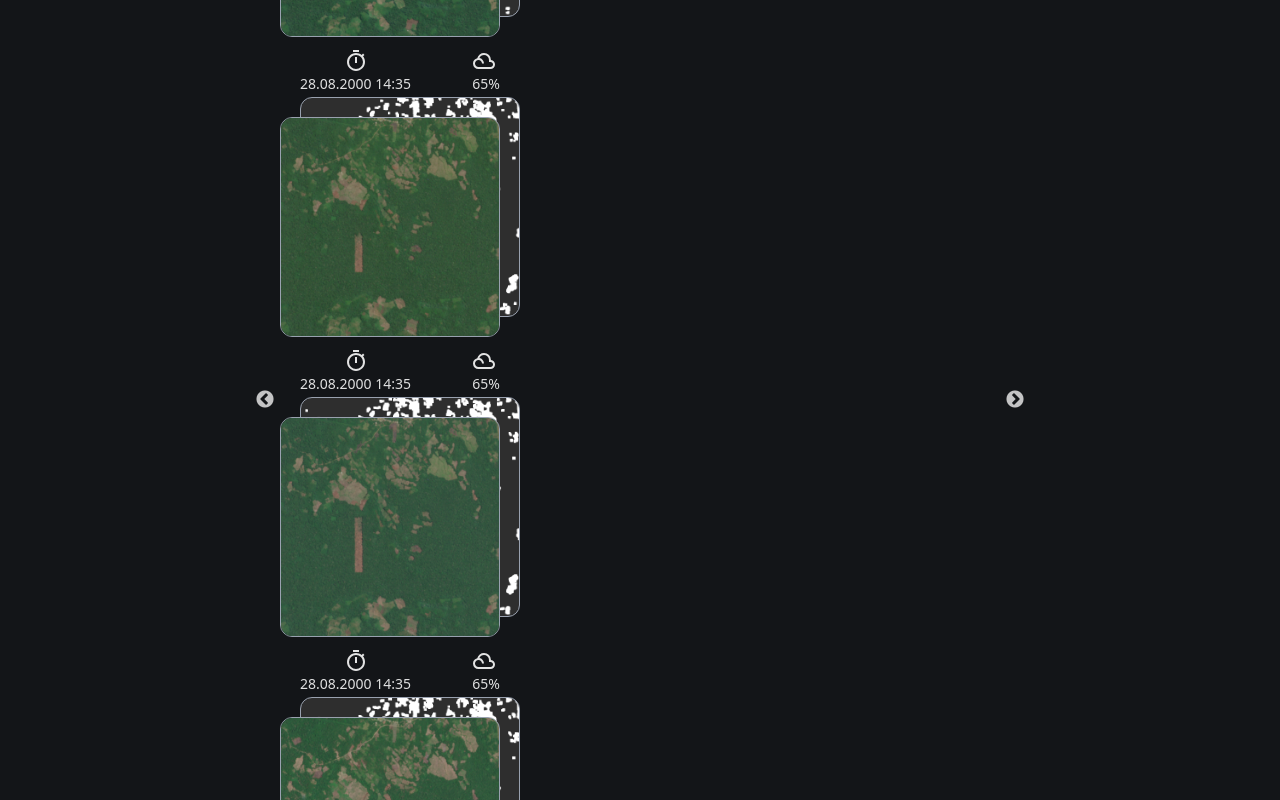
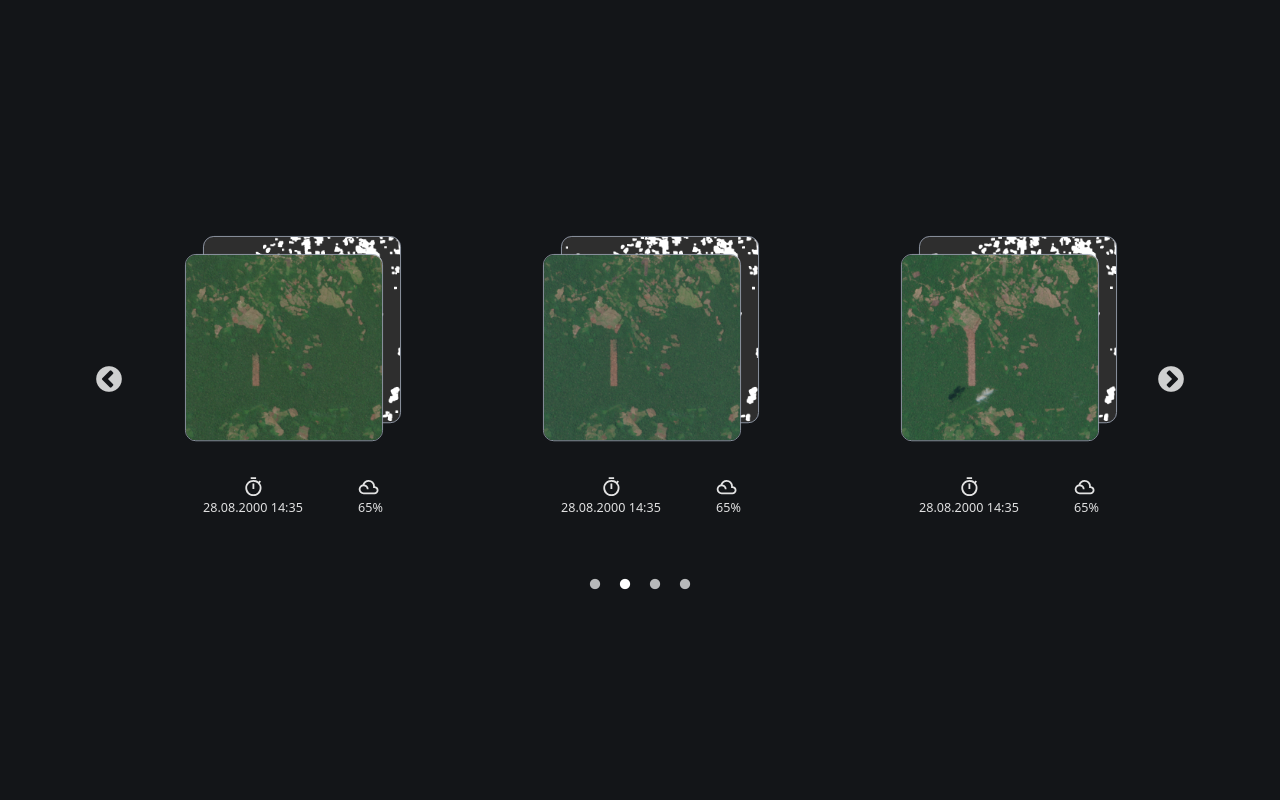
Before and after one commit to DPR25/front, a React (Vite) app: page /dashboard in a window 1280 px wide. Shown: the top 800 px of the page. Built offline with nearby package versions, Linux system fonts and the light colour scheme.

Commit message:
Popravki cardousel

```diff
--- a/src/assets/partials/card.jsx
+++ b/src/assets/partials/card.jsx
@@ -5,33 +5,33 @@ export default function Card(props) {
 
     return (
         <>
-        <div className='w-60 h-75  rounded-2xl relative'
+        <div className='w-60 h-80 rounded-2xl relative'
             style={{ transform: `scale(${props.scale})` }}>
 
             {props.orderSwitch ?
 
-            (<div>
-            <div className='absolute top-0 left-5 w-55 h-55 rounded-xl overflow-hidden bg-[#2e2e2e] border-1 border-gray-400'>
+            (<div className="h-64 relative">
+            <div className='absolute top-0 left-5 w-55 h-52 rounded-xl overflow-hidden bg-[#2e2e2e] border-1 border-gray-400'>
                 <img src={props.mask_path}
                 className='w-full h-full'
                 alt="" />
             </div>
 
-            <div className='absolute top-5 left-0 w-55 h-55 rounded-xl overflow-hidden border-1 border-gray-400'>
+            <div className='absolute top-5 left-0 w-55 h-52 rounded-xl overflow-hidden border-1 border-gray-400'>
                 <img src={props.img_path}
                 className='w-full h-full'
                 alt="" />
             </div>
             </div>) :
 
-            (<div>
-                <div className='absolute top-0 left-5 w-55 h-55 rounded-xl overflow-hidden border-1 border-gray-400'>
+            (<div className="h-64 relative">
+                <div className='absolute top-0 left-5 w-55 h-52 rounded-xl overflow-hidden border-1 border-gray-400'>
                     <img src={props.img_path}
                     className='w-full h-full'
                     alt="" />
                 </div>
 
-                <div className='absolute top-5 left-0 w-55 h-55 rounded-xl overflow-hidden bg-[#2e2e2e] border-1 border-gray-400'>
+                <div className='absolute top-5 left-0 w-55 h-52 rounded-xl overflow-hidden bg-[#2e2e2e] border-1 border-gray-400'>
                     <img src={props.mask_path}
                     className='w-full h-full'
                     alt="" />
@@ -39,7 +39,7 @@ export default function Card(props) {
             </div>)
             }
 
-            <div className='flex justify-between w-full px-5 absolute top-[84%]'>
+            <div className='flex justify-between w-full px-5 absolute bottom-2'>
                 <div className='flex flex-col justify-center items-center'>
                     <img src="/time.svg" alt=""/>
                     <h2 className='text-[14px]'>{`28.08.2000 14:35`}</h2>
--- a/src/assets/partials/cardousel.css
+++ b/src/assets/partials/cardousel.css
@@ -1,5 +1,3 @@
-
-
 .content {
   text-align: center;
   margin-bottom: 30px;
@@ -11,7 +9,6 @@
 .img-body img {
   display: flex;
   margin: 0 auto;
-    height: 40vh;
   object-fit: cover;
   width: 100%;
   height: 100%;
@@ -30,3 +27,95 @@
   height: 80vh;
   border-color: white;
 }
+
+.slider-container {
+  width: 90%;
+  max-width: 1200px;
+  margin: 0 auto;
+  overflow: visible;
+  padding: 20px 30px 60px;
+  box-sizing: border-box;
+  display: block;
+  position: relative;
+}
+
+.carousel-wrapper {
+  position: relative;
+  width: 100%;
+  padding: 0 20px;
+}
+
+.card {
+  display: flex !important;
+  justify-content: center !important;
+  align-items: center !important;
+  padding: 10px;
+  margin: 0 10px;
+  transition: transform 0.3s ease;
+  height: auto;
+}
+
+.card:hover {
+  transform: translateY(-5px);
+}
+
+.slick-dots {
+  bottom: -45px;
+  position: absolute;
+  margin-top: 0;
+  width: 100%;
+}
+
+.slick-dots li button:before {
+  color: white !important;
+  font-size: 12px;
+  opacity: 0.7;
+}
+
+.slick-dots li.slick-active button:before {
+  color: #ffffff !important;
+  opacity: 1;
+}
+
+.slick-prev, .slick-next {
+  z-index: 10;
+  width: 40px;
+  height: 40px;
+}
+
+.slick-prev {
+  left: -25px;
+}
+
+.slick-next {
+  right: -25px;
+}
+
+.slick-prev:before, .slick-next:before {
+  color: white !important;
+  font-size: 30px !important;
+  opacity: 0.8;
+}
+
+.slick-prev:hover:before, .slick-next:hover:before {
+  opacity: 1;
+}
+
+.slick-slide > div {
+  margin: 0 10px;
+}
+
+.slick-list {
+  margin: 0 -10px;
+  overflow: hidden !important;
+}
+
+.slick-track {
+  display: flex !important;
+  align-items: center !important;
+}
+
+.slick-arrow, .slick-dots {
+  overflow: visible !important;
+  z-index: 20;
+}
--- a/src/assets/partials/cardousel.jsx
+++ b/src/assets/partials/cardousel.jsx
@@ -9,12 +9,34 @@ export default function Cardousel(props) {
 
     const settings = {
         dots: true,
+        infinite: true,
         speed: 500,
+        slidesToShow: 3,
+        slidesToScroll: 1,
+        centerMode: false,
+        autoplay: true,
+        autoplaySpeed: 4000,
+        pauseOnHover: true,
+        adaptiveHeight: true,
+        arrows: true,
+        responsive: [
+            {
+                breakpoint: 1024,
+                settings: {
+                    slidesToShow: 2,
+                    slidesToScroll: 1,
+                    centerMode: false
+                }
+            },
+            {
+                breakpoint: 600,
+                settings: {
                     slidesToShow: 1,
                     slidesToScroll: 1,
-        infinite: true,
-        autoplay: true,
-        autoplaySpeed: 1000,
+                    centerMode: false
+                }
+            }
+        ]
       };
 
     const dummyData = [
@@ -38,21 +60,21 @@ export default function Cardousel(props) {
 
 
     return (
-
+        <div className="slider-container">
+            <div className="carousel-wrapper">
                 <Slider {...settings}>
-            <div className="card">
-
                     {dummyData.map((p, i) => (
+                        <div className="card" key={i}>
                             <Card
-                        key={i}
-                        scale={1}
+                                scale={0.9}
                                 img_path={p.img_path}
                                 mask_path={p.mask_path}
                                 orderSwitch={props.orderSwitch}
                             />
+                        </div>
                     ))}
-
+                </Slider>
             </div>
-        </Slider>
+        </div>
     );
 }
```
Lines whose indentation alone changed are shown as unchanged.
